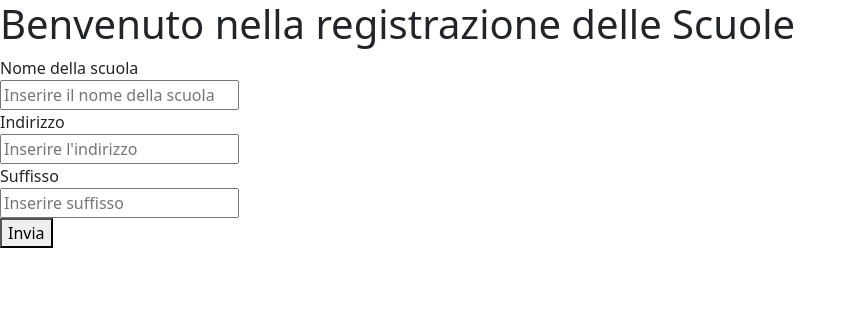
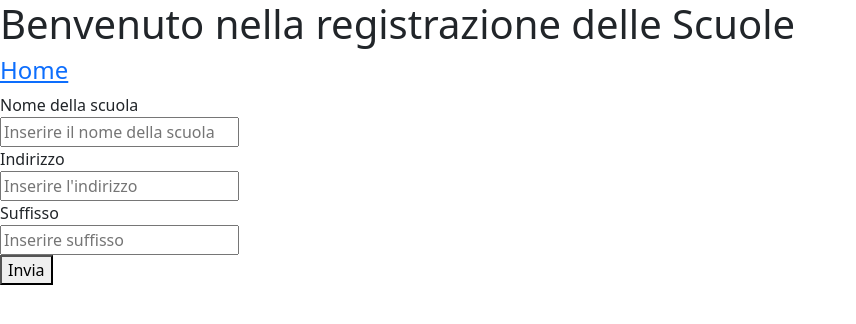
Before and after one commit to ITTPascal-2526-5L/pascal-carsharing-brighipagliaraniromagnoli, a Flask app: page /registration_school in a window 1280 px wide. Shown: the top 324 px of the page, without its empty margins (0-856 px from the left). Run offline with Flask 3, Linux system fonts and the light colour scheme.

Commit message:
messo home nel login

```diff
--- a/app/templates/schoolLogin.html
+++ b/app/templates/schoolLogin.html
@@ -25,6 +25,7 @@
         <main>
 
             <h1>Benvenuto nella registrazione delle Scuole</h1>
+            <h4><a href="{{ url_for('main.homepage')}}">Home</a></h4>
             <form action="/registration_school" method="POST">
                 <label for="text">Nome della scuola</label><br>
                 <input type="text" placeholder="Inserire il nome della scuola" name="nomeScuola" required/><br>
```
